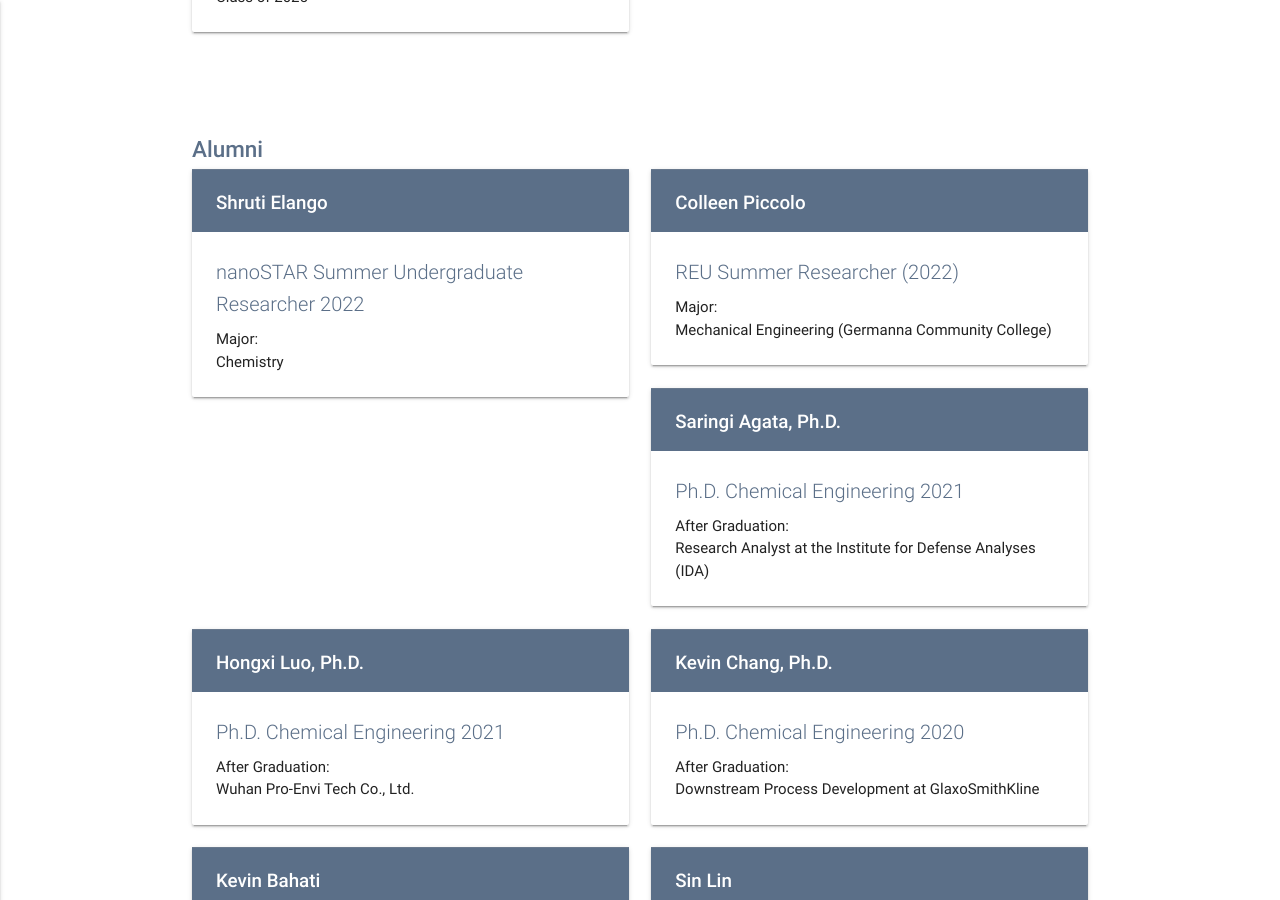
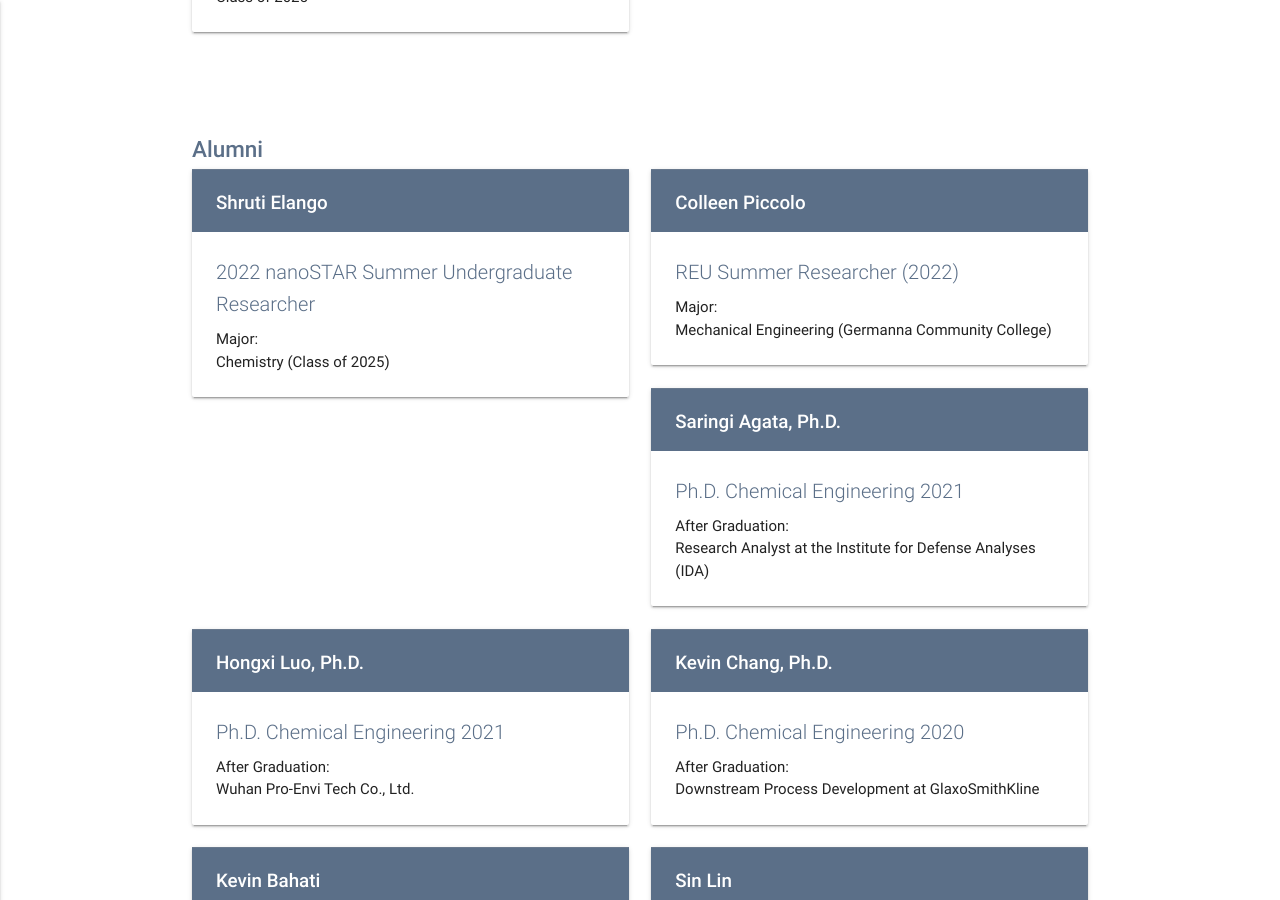
Before and after one commit to geisegroup/geisegroup.github.io, a Jekyll site: the page built from people.md, in a window 1280 px wide and 900 px high, scrolled down 2790 px. Built offline with Jekyll 4.4.1, drawn with Linux system fonts in a browser that asks for light colours; nearby versions of some CDN libraries.

Commit message:
Update elangoShruti.html

```diff
--- a/_alumniMembers/elangoShruti.html
+++ b/_alumniMembers/elangoShruti.html
@@ -1,7 +1,7 @@
 ---
 name: Shruti Elango
-title: nanoSTAR Summer Undergraduate Researcher 2022
+title: 2022 nanoSTAR Summer Undergraduate Researcher
 afterPrefix: Major
-afterText: Chemistry
+afterText: Chemistry (Class of 2025)
 orderBy: 93
 ---
```
